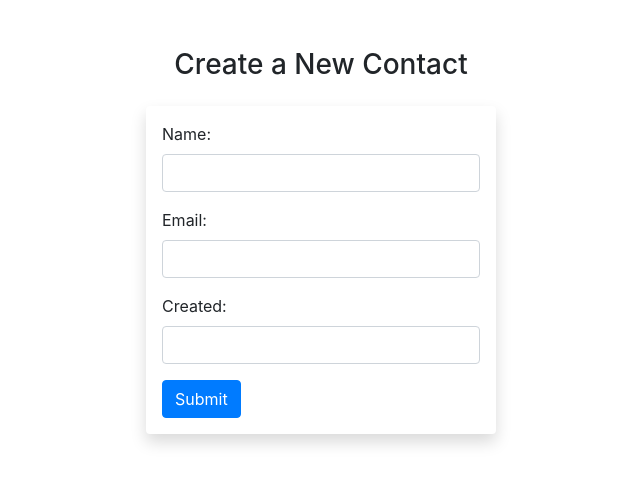
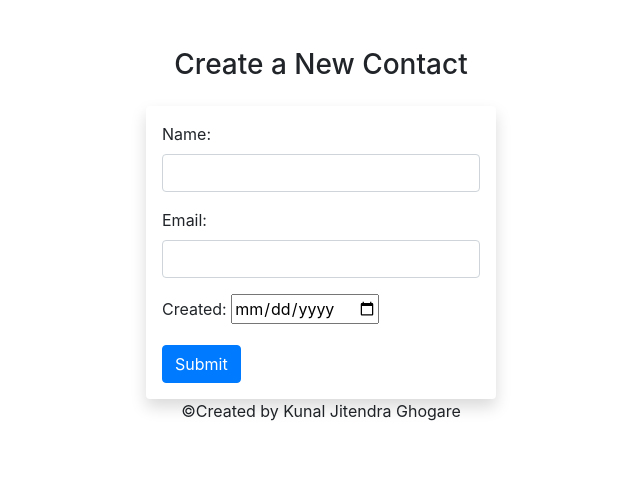
Before and after one commit to Kunal-ghogare/KunalJitendra_Ghogare, a Django app: page /add_contact/ in a window 1280 px wide. Shown: the top 484 px of the page, without its empty margins (319-959 px from the left). Run offline with Django 4.2, Linux system fonts and the light colour scheme.

Commit message:
Copyright Meassage Commit

```diff
--- a/core/forms.py
+++ b/core/forms.py
@@ -1,5 +1,10 @@
 from django import forms
 from .models import Contact
+from datetime import datetime
+
+
+class DateInput(forms.DateInput):
+    input_type = 'date'
 
 class AddContactForm(forms.ModelForm):
     class Meta:
@@ -8,5 +13,5 @@ class AddContactForm(forms.ModelForm):
         widgets = {
             'name':forms.TextInput(attrs= {'class': 'form-control'}),
             'email':forms.TextInput(attrs= {'class': 'form-control'}),
-            'created':forms.TextInput(attrs= {'class': 'form-control'})
+            'created':DateInput()
         }
--- a/core/models.py
+++ b/core/models.py
@@ -1,6 +1,7 @@
 from django.db import models
+
 
 class Contact(models.Model):
     name = models.CharField(max_length=50)
     email = models.CharField(max_length=50)
-    created = models.CharField(max_length=50)
+    created = models.DateField()
--- a/core/static/css/base.css
+++ b/core/static/css/base.css
@@ -1,3 +1,9 @@
 body{
     background-color: #FFFFFF;
+
+
+    #myFooter {
+        background-color: blue;
+    }
+
 }
--- a/core/templates/core/base.html
+++ b/core/templates/core/base.html
@@ -7,7 +7,7 @@
     <meta name="viewport" content="width=device-width, initial-scale=1, shrink-to-fit=no">
 
     <!-- Bootstrap CSS -->
-    <link rel="stylesheet" href="https://cdn.jsdelivr.net/npm/bootstrap@4.4.1/dist/css/bootstrap.min.css" integrity="sha384-Vkoo8x4CGsO3+Hhxv8T/Q5PaXtkKtu6ug5TOeNV6gBiFeWPGFN9MuhOf23Q9Ifjh" crossorigin="anonymous">
+   <link rel="stylesheet" href="https://cdn.jsdelivr.net/npm/bootstrap@4.4.1/dist/css/bootstrap.min.css" integrity="sha384-Vkoo8x4CGsO3+Hhxv8T/Q5PaXtkKtu6ug5TOeNV6gBiFeWPGFN9MuhOf23Q9Ifjh" crossorigin="anonymous">
 
     <title>{% block title %}{% endblock title %}Contact Management</title>
   </head>
@@ -21,4 +21,8 @@
     <script src="https://cdn.jsdelivr.net/npm/bootstrap@4.4.1/dist/js/bootstrap.min.js" integrity="sha384-wfSDF2E50Y2D1uUdj0O3uMBJnjuUD4Ih7YwaYd1iqfktj0Uod8GCExl3Og8ifwB6" crossorigin="anonymous"></script>
     {% block myscripts %}{% endblock myscripts %}
 </body>
+<footer align="center">
+  &copy;Created by Kunal Jitendra Ghogare
+</footer>
+
 </html>
--- a/core/views.py
+++ b/core/views.py
@@ -2,6 +2,7 @@ from django.shortcuts import redirect, render
 from django.views import View
 from .models import Contact
 from .forms import AddContactForm
+
 
 class Home(View):
     def get(self, request):
```
Also changed, not shown: db.sqlite3.
